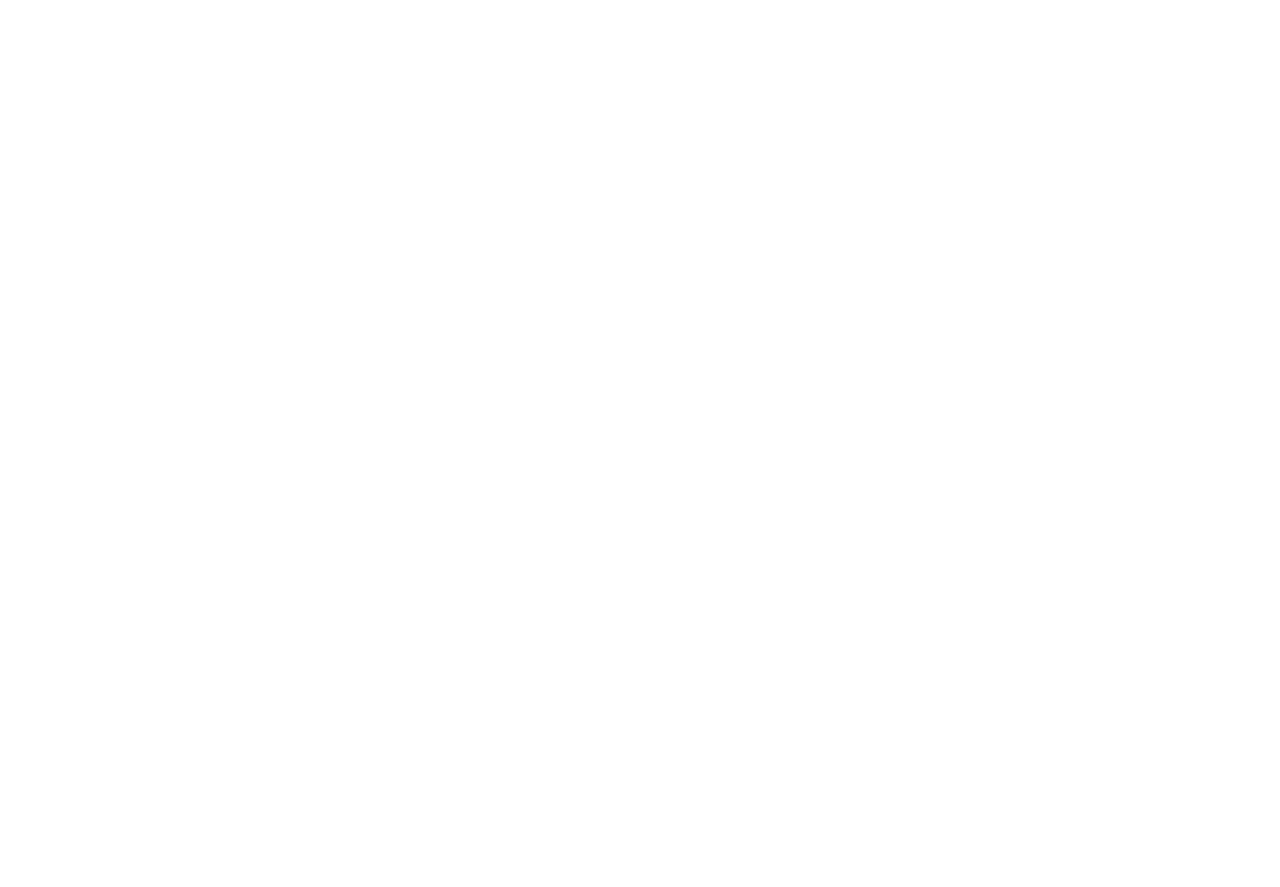
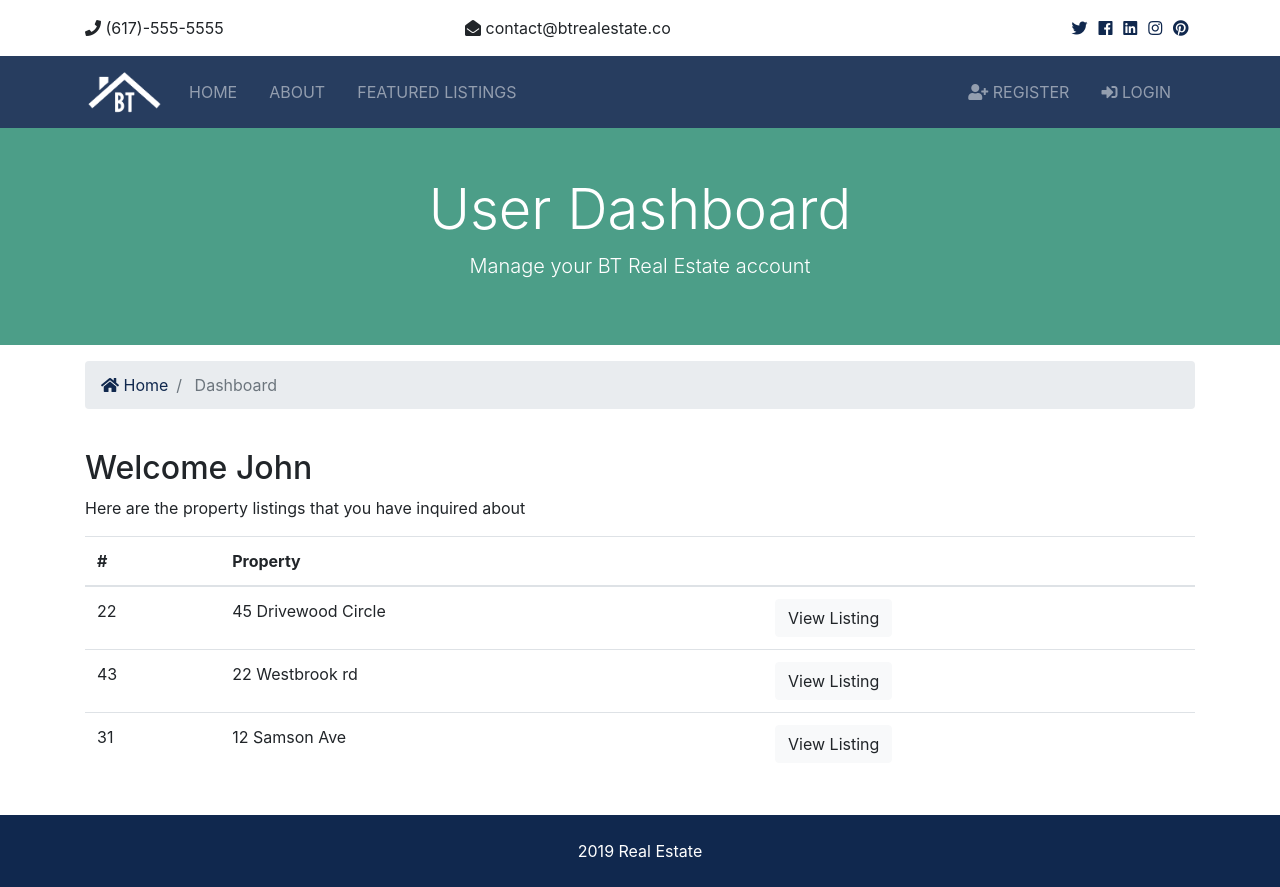
Before and after one commit to DennisNgugi/realestate-django, a Django app: page /accounts/dashboard in a window 1280 px wide. Before the commit the page is empty. Before the commit the page ends 800 px from the top, so only its background shows below. Run offline with Django 3.2, Linux system fonts and the light colour scheme; some libraries are stand-ins or nearby versions.

Commit message:
User logout and Auth links

```diff
--- a/accounts/views.py
+++ b/accounts/views.py
@@ -63,6 +63,10 @@ def login(request):
 
 
 def logout(request):
+    if request.method == 'POST':
+        auth.logout(request)
+        messages.success(request, 'Succesfully logged out!')
+        return redirect('index')
     return redirect('index')
 
 
--- a/templates/accounts/dashboard.html
+++ b/templates/accounts/dashboard.html
@@ -0,0 +1,73 @@
+{% extends 'base.html' %}
+{% block content %}
+<section id="showcase-inner" class="py-5 text-white">
+  <div class="container">
+    <div class="row text-center">
+      <div class="col-md-12">
+        <h1 class="display-4">User Dashboard</h1>
+        <p class="lead">Manage your BT Real Estate account</p>
+      </div>
+    </div>
+  </div>
+</section>
+
+<!-- Breadcrumb -->
+<section id="bc" class="mt-3">
+  <div class="container">
+    <nav aria-label="breadcrumb">
+      <ol class="breadcrumb">
+        <li class="breadcrumb-item">
+          <a href="{% url 'index' %}">
+            <i class="fas fa-home"></i> Home</a>
+        </li>
+        <li class="breadcrumb-item active"> Dashboard</li>
+      </ol>
+    </nav>
+  </div>
+</section>
+<!-- Alerts -->
+{% include 'partials/_alerts.html' %}
+<section id="dashboard" class="py-4">
+  <div class="container">
+    <div class="row">
+      <div class="col-md-12">
+        <h2>Welcome John</h2>
+        <p>Here are the property listings that you have inquired about</p>
+        <table class="table">
+          <thead>
+            <tr>
+              <th scope="col">#</th>
+              <th scope="col">Property</th>
+              <th></th>
+            </tr>
+          </thead>
+          <tbody>
+            <tr>
+              <td>22</td>
+              <td>45 Drivewood Circle</td>
+              <td>
+                <a class="btn btn-light" href="#">View Listing</a>
+              </td>
+            </tr>
+            <tr>
+              <td>43</td>
+              <td>22 Westbrook rd</td>
+              <td>
+                <a class="btn btn-light" href="#">View Listing</a>
+              </td>
+            </tr>
+            <tr>
+              <td>31</td>
+              <td>12 Samson Ave</td>
+              <td>
+                <a class="btn btn-light" href="#">View Listing</a>
+              </td>
+            </tr>
+          </tbody>
+        </table>
+      </div>
+    </div>
+  </div>
+</section>
+
+{% endblock %}
--- a/templates/partials/_navbar.html
+++ b/templates/partials/_navbar.html
@@ -10,6 +10,7 @@
     </button>
     <div class="collapse navbar-collapse" id="navbarNavAltMarkup">
       <ul class="navbar-nav">
+
         <li
           {% if '/' == request.path %}
             class="nav-item active mr-3"
@@ -40,6 +41,28 @@
       </ul>
 
       <ul class="navbar-nav ml-auto">
+        {% if user.is_authenticated %}
+        <li
+          {% if 'dashboard' in request.path %}
+            class="nav-item active mr-3"
+          {% else %}
+            class="nav-item mr-3"
+          {%endif %}
+        >
+          <a class="nav-link" href="{% url 'dashboard' %}">
+            Welcome {{ user.username }} (Dashboard)</a>
+        </li>
+        <li class="nav-item mr-3">
+          <a href="javascript:{document.getElementById('logout').submit()}" class="nav-link">
+            <i class="fas fa-sign-out-alt"></i>
+            Logout
+          </a>
+          <form action="{% url 'logout' %}" method="POST" id="logout">
+            {%csrf_token %}
+            <input type="hidden" name="" value="">
+          </form>
+        </li>
+        {%else %}
         <li
           {% if 'register' in request.path %}
             class="nav-item active mr-3"
@@ -62,6 +85,8 @@
 
             Login</a>
         </li>
+        {% endif %}
+
       </ul>
     </div>
   </div>
```
